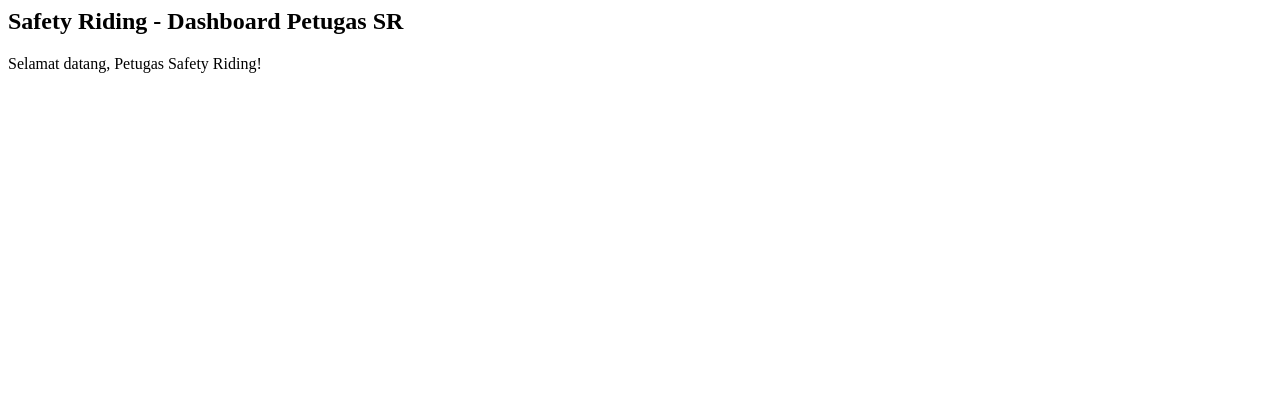
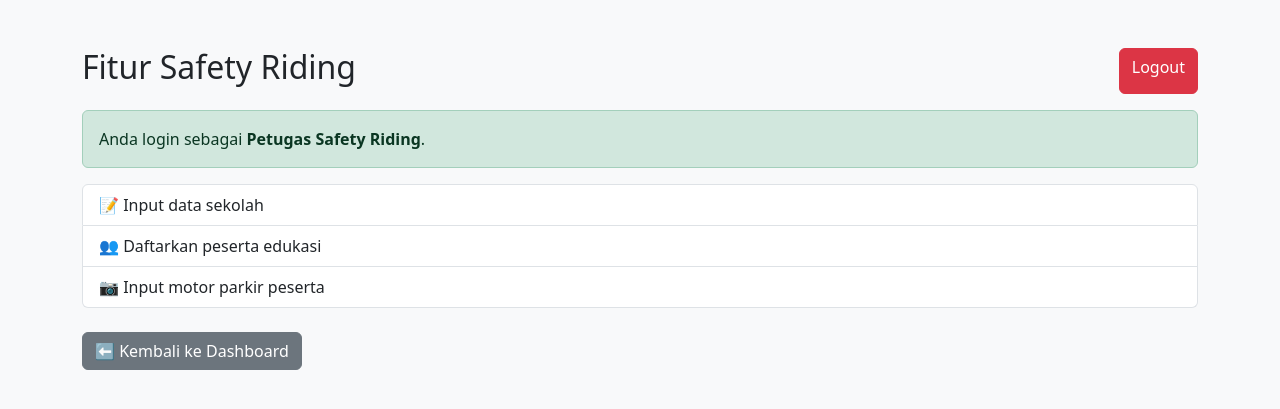
Before and after one commit to febriandrian/srcs, a Flask app: page /safety-riding in a window 1280 px wide. Shown: the top 409 px of the page. Run offline with Flask 3, Linux system fonts and the light colour scheme; a user stored in the database is signed in.

Commit message:
Update SRCS - Thu 08/07/2025 19:11:36.42

```diff
--- a/app.py
+++ b/app.py
@@ -1,6 +1,6 @@
 from flask import Flask, render_template, request, redirect, url_for, session
-from flask_sqlalchemy import SQLAlchemy
 from models import db, User, Sekolah
+from datetime import datetime, date
 
 app = Flask(__name__)
 app.config['SQLALCHEMY_DATABASE_URI'] = 'sqlite:///srcs.db'
@@ -8,15 +8,17 @@ app.config['SQLALCHEMY_TRACK_MODIFICATIONS'] = False
 app.secret_key = 'rahasia'
 
 db.init_app(app)
-from flask import redirect, url_for
 
+# ==========================
+# REDIRECT BERANDA → LOGIN
+# ==========================
 @app.route('/')
 def index():
     return redirect(url_for('login'))
 
-# ====================
-# CREATE USER DEFAULT
-# ====================
+# ==========================
+# BUAT USER DEFAULT & DB
+# ==========================
 def create_data():
     db.create_all()
 
@@ -29,11 +31,18 @@ def create_data():
     if not User.query.filter_by(username='manager').first():
         db.session.add(User(username='manager', password='123', role='Manager'))
 
+    if not Sekolah.query.first():
+        db.session.add(Sekolah(
+            nama="SMK N 1 Pontianak",
+            kabupaten="Pontianak",
+            tanggal_kunjungan=date(2025, 9, 1)
+        ))
+
     db.session.commit()
 
-# ====================
-# ROUTE LOGIN
-# ====================
+# ==========================
+# ROUTE LOGIN & LOGOUT
+# ==========================
 @app.route('/login', methods=['GET', 'POST'])
 def login():
     if request.method == 'POST':
@@ -42,7 +51,6 @@ def login():
             session['username'] = user.username
             session['role'] = user.role
 
-            # Arahkan berdasarkan role
             if user.role == 'PetugasSR':
                 return redirect('/safety-riding')
             elif user.role == 'PetugasHC':
@@ -56,14 +64,19 @@ def login():
 
     return render_template('login.html')
 
-# ====================
-# ROUTE PER ROLE
-# ====================
+@app.route('/logout')
+def logout():
+    session.clear()
+    return redirect(url_for('login'))
+
+# ==========================
+# ROUTE SESUAI ROLE
+# ==========================
 @app.route('/safety-riding')
 def safety_riding():
-    if 'role' not in session or session['role'] != 'PetugasSR':
+    if 'role' not in session or session['role'] not in ['PetugasSR', 'Admin']:
         return "Akses ditolak"
-    return render_template('safety_riding.html')
+    return render_template('safety_riding.html', role=session['role'])
 
 @app.route('/community')
 def community():
@@ -77,15 +90,56 @@ def dashboard():
         return "Akses ditolak"
     return render_template('dashboard.html')
 
+# ==========================
+# SEKOLAH - LIST & TAMBAH
+# ==========================
+@app.route('/safety-riding/sekolah')
+def list_sekolah():
+    if 'role' not in session or session['role'] not in ['PetugasSR', 'Admin']:
+        return "Akses ditolak"
+
+    sekolah_list = Sekolah.query.all()
+    return render_template('list_sekolah.html', sekolah_list=sekolah_list)
+@app.route('/safety-riding/sekolah/hapus/<int:id>', methods=['POST'])
+def hapus_sekolah(id):
+    if 'role' not in session or session['role'] not in ['PetugasSR', 'Admin']:
+        return "Akses ditolak"
+
+    sekolah = Sekolah.query.get_or_404(id)
+    db.session.delete(sekolah)
+    db.session.commit()
+
+    return redirect(url_for('list_sekolah'))
+
+@app.route('/safety-riding/sekolah/tambah', methods=['GET', 'POST'])
+def sekolah_tambah():
+    if 'role' not in session or session['role'] not in ['PetugasSR', 'Admin']:
+        return "Akses ditolak"
+
+    if request.method == 'POST':
+        nama = request.form['nama']
+        kabupaten = request.form['kabupaten']
+        tanggal_kunjungan = datetime.strptime(request.form['tanggal_kunjungan'], '%Y-%m-%d').date()
+
+        sekolah_baru = Sekolah(nama=nama, kabupaten=kabupaten, tanggal_kunjungan=tanggal_kunjungan)
+        db.session.add(sekolah_baru)
+        db.session.commit()
+        return redirect('/safety-riding/sekolah')
+
+    return render_template('tambah_sekolah.html')
+
+# ==========================
+# LAPORAN MANAGER
+# ==========================
 @app.route('/laporan')
 def laporan():
     if 'role' not in session or session['role'] != 'Manager':
         return "Akses ditolak"
     return render_template('laporan.html')
 
-# ====================
-# RUN SERVER
-# ====================
+# ==========================
+# JALANKAN SERVER
+# ==========================
 if __name__ == '__main__':
     with app.app_context():
         create_data()
--- a/templates/safety_riding.html
+++ b/templates/safety_riding.html
@@ -1,2 +1,34 @@
-<h2>Safety Riding - Dashboard Petugas SR</h2>
-<p>Selamat datang, Petugas Safety Riding!</p>
+<!DOCTYPE html>
+<html>
+<head>
+    <title>Safety Riding - SRCS</title>
+    <link href="https://cdn.jsdelivr.net/npm/bootstrap@5.3.0/dist/css/bootstrap.min.css" rel="stylesheet">
+</head>
+<body class="bg-light">
+    <div class="container mt-5">
+        <div class="d-flex justify-content-between mb-3">
+            <h2>Fitur Safety Riding</h2>
+            <a href="/logout" class="btn btn-danger">Logout</a>
+        </div>
+
+        {% if role == 'Admin' %}
+            <div class="alert alert-info">Anda login sebagai <strong>Admin</strong>. Ini tampilan khusus Admin.</div>
+            <ul class="list-group">
+                <a href="/safety-riding/sekolah" class="list-group-item list-group-item-action">🔍 Lihat semua data sekolah</a>
+
+                <li class="list-group-item">📊 Lihat laporan peserta</li>
+                <li class="list-group-item">📁 Export data analisis motor</li>
+            </ul>
+        {% elif role == 'PetugasSR' %}
+            <div class="alert alert-success">Anda login sebagai <strong>Petugas Safety Riding</strong>.</div>
+            <ul class="list-group">
+                <li class="list-group-item">📝 Input data sekolah</li>
+                <li class="list-group-item">👥 Daftarkan peserta edukasi</li>
+                <li class="list-group-item">📷 Input motor parkir peserta</li>
+            </ul>
+        {% endif %}
+
+        <a href="/dashboard" class="btn btn-secondary mt-4">⬅ Kembali ke Dashboard</a>
+    </div>
+</body>
+</html>
```
Also changed, not shown: models.py (+9 -4 lines), templates/dashboard.html (+54 -2 lines), templates/list_sekolah.html (added, +46 -0 lines), templates/tambah_sekolah.html (added, +45 -0 lines), instance/srcs.db.
